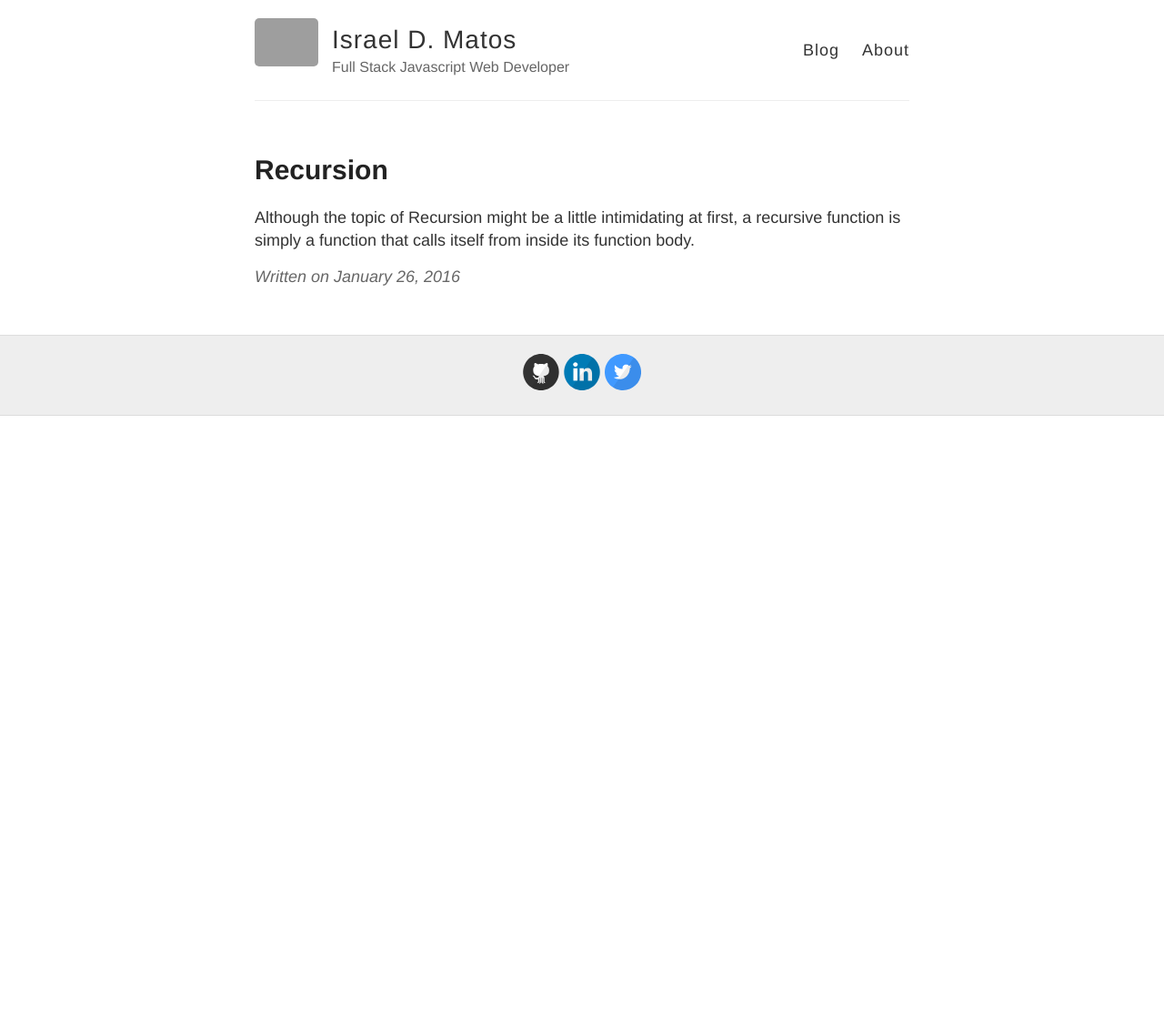
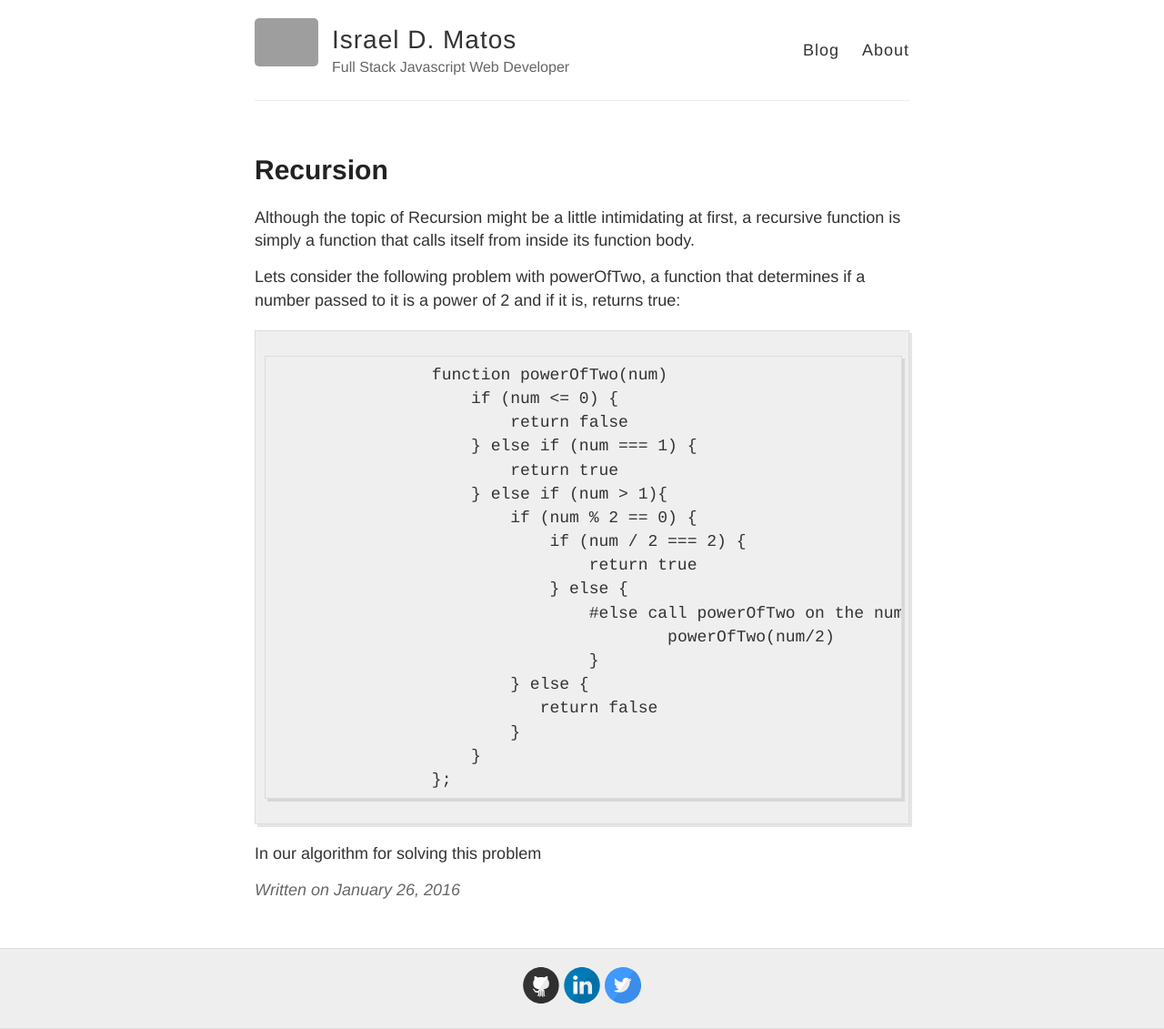
Before and after one commit to everysum1/everysum1.github.io, a Jekyll site: the page built from _posts/2016-01-26-Recursion.md, in a window 1280 px wide. Shown: the whole page at 91% size. Built offline with Jekyll 4.4.1, drawn with Linux system fonts in a browser that asks for light colours; Markdown is read by kramdown in place of the engine named in the settings; before the commit the page ends 900 px from its top, so only the background shows below that; grey boxes are pictures that could not be loaded.

Commit message:
Updated Recursion Post

```diff
--- a/_posts/2016-01-26-Recursion.md
+++ b/_posts/2016-01-26-Recursion.md
@@ -4,3 +4,26 @@ title: Recursion
 ---
 
 Although the topic of Recursion might be a little intimidating at first, a recursive function is simply a function that calls itself from inside its function body.
+
+Lets consider the following problem with powerOfTwo, a function that determines if a number passed to it is a power of 2 and if it is, returns true:
+
+			function powerOfTwo(num)
+			    if (num <= 0) {
+			        return false
+			    } else if (num === 1) {
+			        return true
+			    } else if (num > 1){
+			        if (num % 2 == 0) {
+			            if (num / 2 === 2) {
+			                return true
+			            } else {
+			            	#else call powerOfTwo on the num divided by two
+			           		powerOfTwo(num/2)
+			        	}
+			        } else {
+			           return false
+			        }
+			    }
+			};
+
+In our algorithm for solving this problem
```
